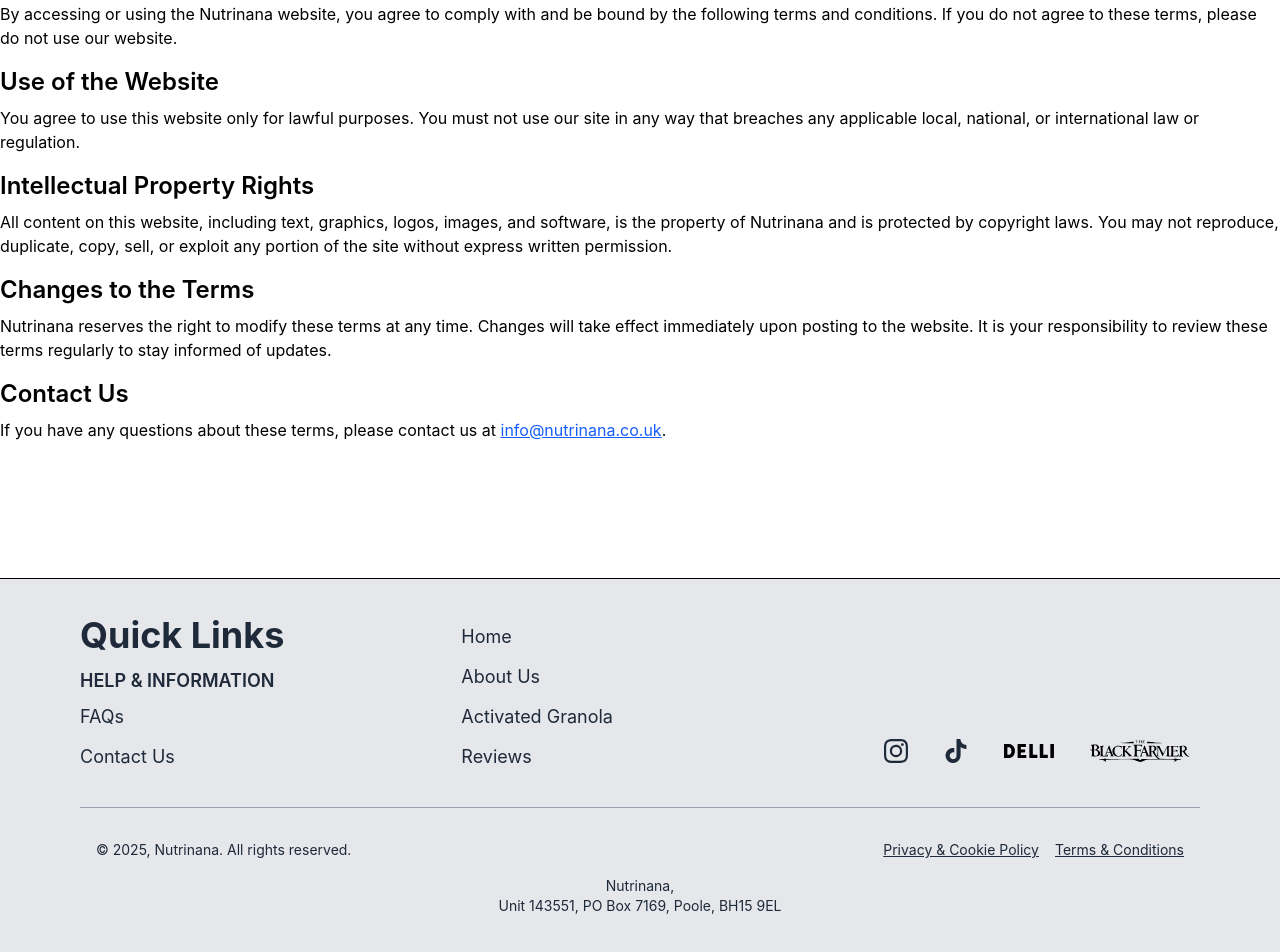
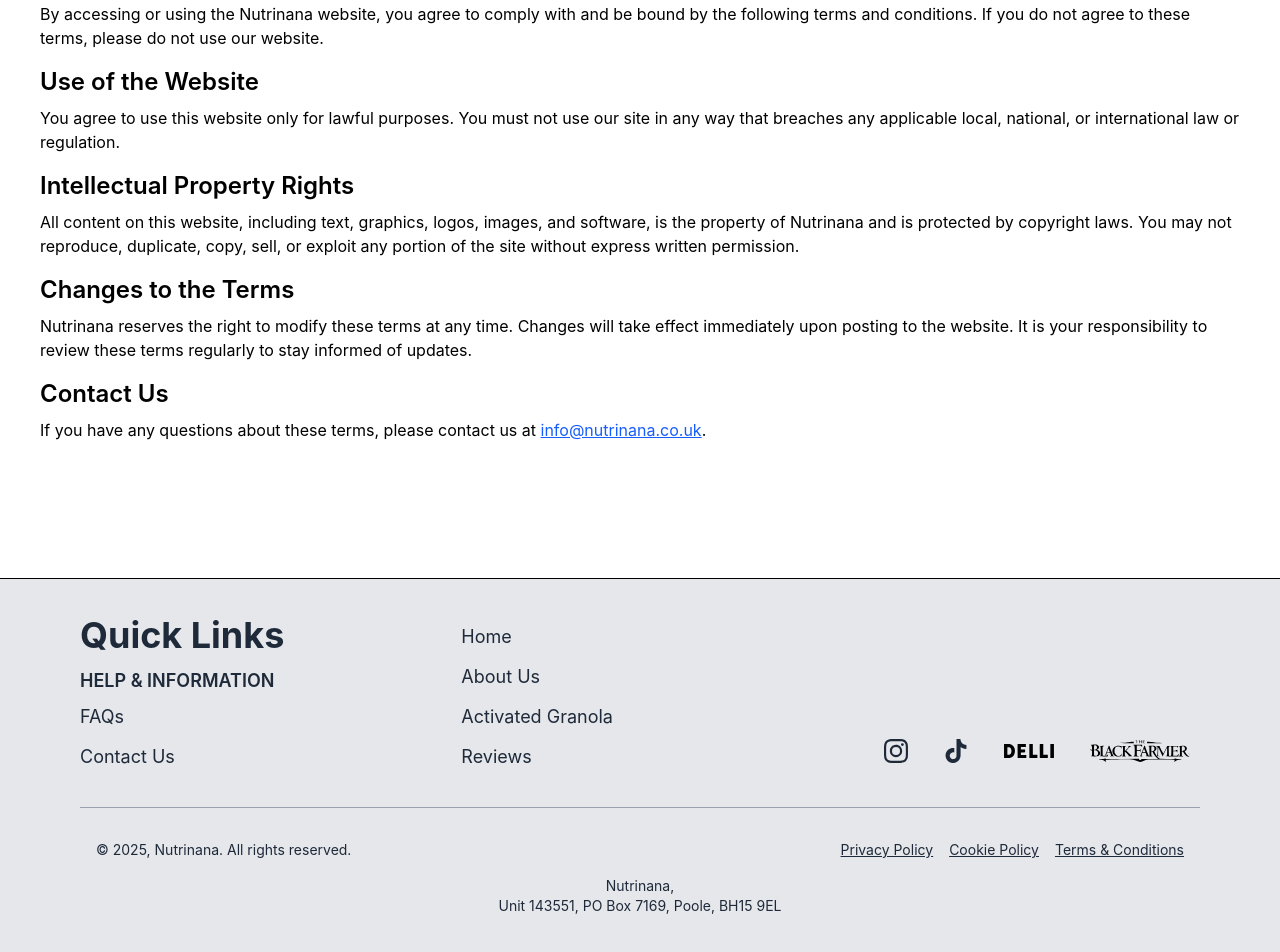
Before and after one commit to nutrinana/nutrinana-website, a Next.js app: page /legal in a window 1280 px wide. Shown: the part 423-1375 px from the top of the page. Built offline with nearby package versions, Linux system fonts and the light colour scheme.

Commit message:
feat: NAG-32 page margin and fixed footer legal links

```diff
--- a/src/app/legal/layout.js
+++ b/src/app/legal/layout.js
@@ -19,7 +19,7 @@ export default function LegalLayout({ children }) {
     else if (pathname.includes("cookie-policy")) heading = "Cookie Policy";
 
     return (
-        <div className="max-w-7xl mx-auto py-12">
+        <div className="max-w-7xl mx-auto p-10 py-12">
             <h1 className="text-3xl font-bold text-center mb-6">{heading}</h1>
             <div className="flex justify-center gap-12 mb-10 text-md underline text-gray-700">
                 <a href="/legal">Website Terms of Use</a>
--- a/src/components/Footer.jsx
+++ b/src/components/Footer.jsx
@@ -78,8 +78,9 @@ export default function Footer() {
                 <div className="flex flex-col md:flex-row justify-between text-sm px-4">
                     <span>&copy; {new Date().getFullYear()}, Nutrinana. All rights reserved.</span>
                     <div className="flex space-x-4">
-                        <Link href="/privacy" className="underline">Privacy & Cookie Policy</Link>
-                        <Link href="/terms" className="underline">Terms & Conditions</Link>
+                        <Link href="/legal/privacy-policy" className="underline">Privacy Policy</Link>
+                        <Link href="/legal/cookie-policy" className="underline">Cookie Policy</Link>
+                        <Link href="/legal" className="underline">Terms & Conditions</Link>
                     </div>
                 </div>
 
```
